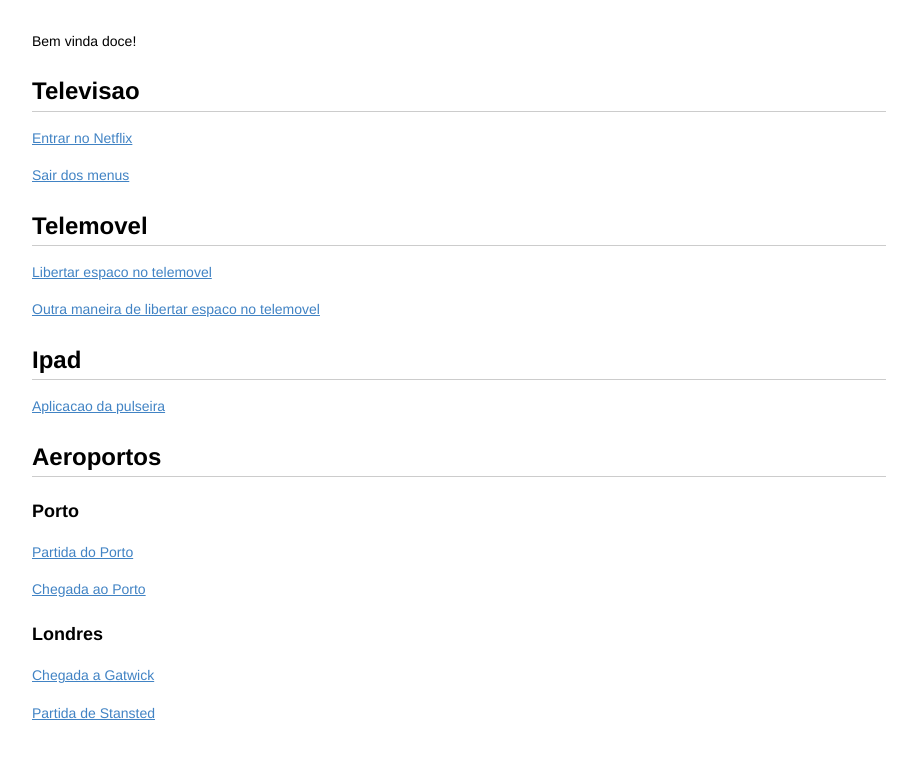
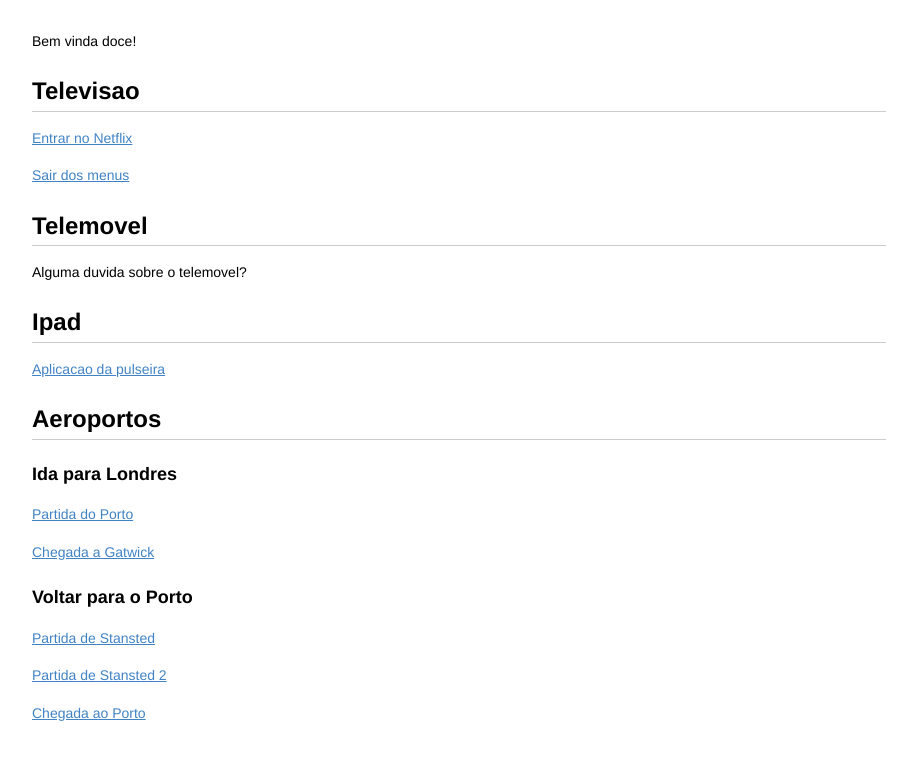
Before and after one commit to andrefveiga/andrefveiga.github.io, a plain HTML site: page index.html in a window 1280 px wide. Shown: the whole page, without its empty margins (181-1098 px from the left). Drawn offline with Linux system fonts and the light colour scheme.

Commit message:
added departure stansted 2 video

```diff
--- a/index.html
+++ b/index.html
@@ -341,9 +341,7 @@ kbd {
 
 <h2 id="toc_1">Telemovel</h2>
 
-<p><a href="https://youtu.be/1v1E2n8G3KI">Libertar espaco no telemovel</a></p>
-
-<p><a href="https://youtu.be/yKh_fK3APqM">Outra maneira de libertar espaco no telemovel</a></p>
+<p>Alguma duvida sobre o telemovel?</p>
 
 <h2 id="toc_2">Ipad</h2>
 
@@ -351,17 +349,19 @@ kbd {
 
 <h2 id="toc_3">Aeroportos</h2>
 
-<h3 id="toc_4">Porto</h3>
+<h3 id="toc_4">Ida para Londres</h3>
 
 <p><a href="https://youtu.be/3-VjxX9VLkI">Partida do Porto</a></p>
 
-<p><a href="https://youtu.be/kdWHNsYEhuU">Chegada ao Porto</a></p>
-
-<h3 id="toc_5">Londres</h3>
-
 <p><a href="https://youtu.be/bMSMzDIVJ3s">Chegada a Gatwick</a></p>
 
+<h3 id="toc_5">Voltar para o Porto</h3>
+
 <p><a href="https://youtu.be/ScqJenyU83E">Partida de Stansted</a></p>
+
+<p><a href="https://youtu.be/6SVkgeOpCkE">Partida de Stansted 2</a></p>
+
+<p><a href="https://youtu.be/kdWHNsYEhuU">Chegada ao Porto</a></p>
 
 
 
```
